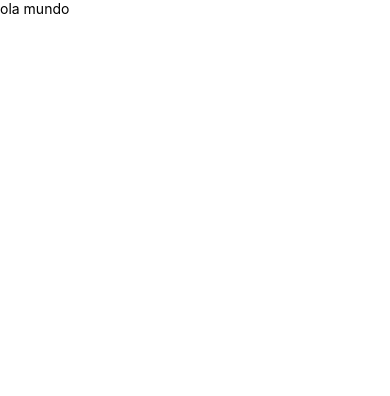
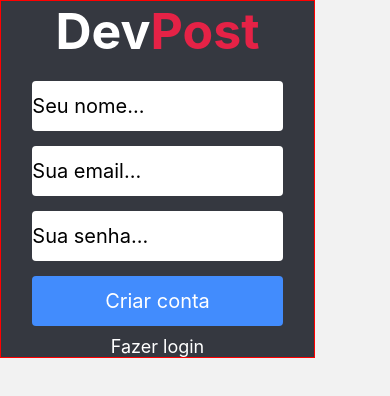
Before and after one commit to Adenilson-Silva-Dev/devpost, a React Native app: screen /Login in a window 390 px wide. Shown: the top 396 px of the page. Built offline with nearby package versions, Linux system fonts and the light colour scheme.

Commit message:
login screen implementation

```diff
--- a/App.js
+++ b/App.js
@@ -1,9 +1,12 @@
-import { View,Text } from "react-native";
+import { NavigationContainer } from "@react-navigation/native";
+import { View,Text, StatusBar } from "react-native";
+import Routes from "./src/routes";
 
 export default function App(){
     return(
-        <View>
-            <Text>ola mundo</Text>
-        </View>
+       <NavigationContainer>
+        <StatusBar backgroundColor={'#353840'} barStyle={'light-content'}/>
+            <Routes/>
+       </NavigationContainer>
     )
 }
--- a/package.json
+++ b/package.json
@@ -26,7 +26,7 @@
     "@babel/core": "^7.25.2",
     "@babel/preset-env": "^7.25.3",
     "@babel/runtime": "^7.25.0",
-    "@react-native-community/cli": "19.0.0",
+    "@react-native-community/cli": "^19.0.0",
     "@react-native-community/cli-platform-android": "19.0.0",
     "@react-native-community/cli-platform-ios": "19.0.0",
     "@react-native/babel-preset": "0.80.1",
--- a/src/pages/Login/index.js
+++ b/src/pages/Login/index.js
@@ -1,13 +1,104 @@
-import React from "react"
-import { Text, View } from "react-native"
+import React, { useEffect, useState } from 'react';
+import {
+  Text,
+  View,
+  StyleSheet,
+  TextInput,
+  TouchableOpacity,
+  TouchableNativeFeedback,
+  Keyboard,
+} from 'react-native';
 
+function Login() {
+  const [login, setLogin] = useState(false);
 
-function Login(){
-    return(
-        <View>
-            <Text>Tela Login</Text>
+  function toggleLogin() {
+    setLogin(!login);
+  }
+
+  if (login) {
+    return (
+      <TouchableNativeFeedback onPress={()=>Keyboard.dismiss()}>
+        <View style={Style.Container}>
+          <Text style={Style.Title}>
+            Dev<Text style={[{ color: '#e52246' }]}>Post</Text>
+          </Text>
+          <TextInput style={Style.Input} placeholder="Seu email..." />
+          <TextInput style={Style.Input} placeholder="Sua senha..." />
+          <TouchableOpacity style={Style.Button}>
+            <Text style={{ fontSize: 20, fontWeight: 'bold', color: '#fff' }}>
+              Login
+            </Text>
+          </TouchableOpacity>
+
+          <TouchableOpacity style={Style.Link} onPress={toggleLogin}>
+            <Text style={{ fontSize: 18, color: '#fff' }}>Criar uma conta</Text>
+          </TouchableOpacity>
         </View>
-    )
+      </TouchableNativeFeedback>
+    );
+  }
+  return (
+    <TouchableNativeFeedback onPress={()=>Keyboard.dismiss()}>
+        <View style={Style.Container}>
+      <Text style={Style.Title}>
+        Dev<Text style={[{ color: '#e52246' }]}>Post</Text>
+      </Text>
+      <TextInput style={Style.Input} placeholder="Seu nome..." />
+      <TextInput style={Style.Input} placeholder="Sua email..." />
+      <TextInput style={Style.Input} placeholder="Sua senha..." />
+      <TouchableOpacity style={Style.Button}>
+        <Text style={{ fontSize: 20, color: '#fff' }}>Criar conta</Text>
+      </TouchableOpacity>
+
+      <TouchableOpacity style={Style.Link} onPress={toggleLogin}>
+        <Text style={{ fontSize: 18, color: '#fff' }}>Fazer login</Text>
+      </TouchableOpacity>
+    </View>
+    </TouchableNativeFeedback>
+
+  );
 }
 
 export default Login;
+
+const Style = StyleSheet.create({
+  Container: {
+    flex: 1,
+    alignItems: 'center',
+    justifyContent: 'center',
+    backgroundColor: '#353840',
+  },
+
+  Title: {
+    fontSize: 50,
+    fontWeight: 'bold',
+    marginBottom: 20,
+    color: '#FFF',
+  },
+
+  Input: {
+    width: '80%',
+    height: 50,
+    borderRadius: 4,
+    fontSize: 20,
+    marginBottom: 15,
+    backgroundColor: '#fff',
+  },
+
+  Button: {
+    width: '80%',
+    height: 50,
+    alignItems: 'center',
+    justifyContent: 'center',
+    borderRadius: 4,
+    backgroundColor: '#428CFD',
+  },
+
+  Link: {
+    width: '100%',
+    marginTop: 10,
+    alignItems: 'center',
+    justifyContent: 'center',
+  },
+});
--- a/src/pages/Profile/index.js
+++ b/src/pages/Profile/index.js
@@ -1,13 +1,25 @@
 import React from "react"
-import { Text, View } from "react-native"
+import { StyleSheet, Text, View } from "react-native"
 
 
 function Profile(){
     return(
-        <View>
+        <View style={Style.Container}>
             <Text>Tela Profile</Text>
         </View>
     )
 }
 
+
+
+
+const Style = StyleSheet.create({
+    Container:{
+        flex:1,
+        alignItems:"center",
+        justifyContent:"center",
+        backgroundColor:"#353840"
+    }
+})
+
 export default Profile;
--- a/src/routes/app.routes.js
+++ b/src/routes/app.routes.js
@@ -0,0 +1,19 @@
+import React from "react";
+import { createBottomTabNavigator } from "@react-navigation/bottom-tabs";
+import Home from "../pages/Home";
+import Search from "../pages/Search";
+import Profile from "../pages/Profile";
+
+const Tab = createBottomTabNavigator();
+
+function AppRoutes(){
+    return(
+        <Tab.Navigator>
+            <Tab.Screen name="Home" component={Home}/>
+            <Tab.Screen name="Search" component={Search}/>
+            <Tab.Screen name="Profile" component={Profile}/>
+        </Tab.Navigator>
+    )
+}
+
+export default AppRoutes;
--- a/src/routes/auth.routes.js
+++ b/src/routes/auth.routes.js
@@ -0,0 +1,15 @@
+import React from "react";
+import { createNativeStackNavigator } from "@react-navigation/native-stack";
+import Login from "../pages/Login";
+
+const Stack = createNativeStackNavigator();
+
+function AuthRoutes(){
+return(
+   <Stack.Navigator>
+        <Stack.Screen name="Login" component={Login} options={{headerShown:false}}/>
+   </Stack.Navigator>
+)
+}
+
+export default AuthRoutes;
--- a/src/routes/index.js
+++ b/src/routes/index.js
@@ -0,0 +1,13 @@
+import AppRoutes from "./app.routes";
+import AuthRoutes from "./auth.routes";
+
+const signed = false;
+const loading = false;
+
+function Routes(){
+    return(
+        signed ? <AppRoutes/> : <AuthRoutes/>
+    )
+}
+
+export default Routes;
```
Also changed, not shown: 1 other file (tests, documents, lock files or other folders).
